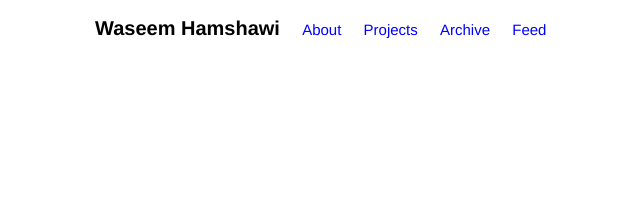
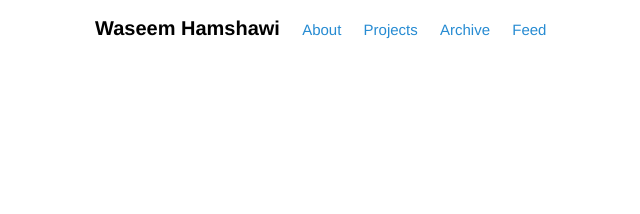
Before and after one commit to waseemh/waseemh.github.io_F, a Jekyll site: the page built from index.html, in a window 1280 px wide. Shown: the top 214 px of the page, without its empty margins (225-865 px from the left). Built offline with Jekyll 4.4.1, drawn with Linux system fonts in a browser that asks for light colours; Markdown is read by kramdown in place of the engine named in the settings; the list of posts is cut into pages by our own code.

Commit message:
change header color link

```diff
--- a/public/css/poole.css
+++ b/public/css/poole.css
@@ -283,7 +283,7 @@ tbody tr:nth-child(odd) th {
   color: #505050;
 }
 .masthead-title a {
-  color: blue;
+  color: #268bd2;
 }
 
 #title {
```
